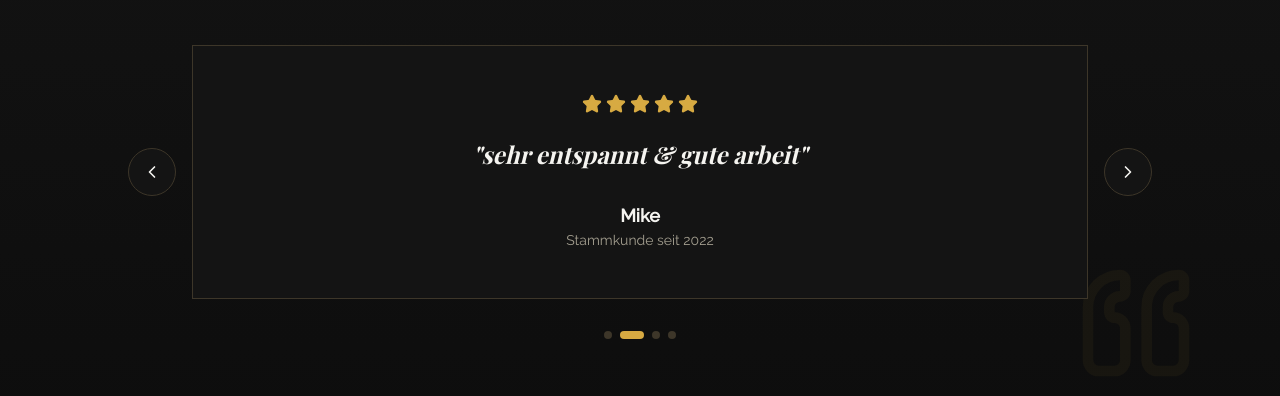
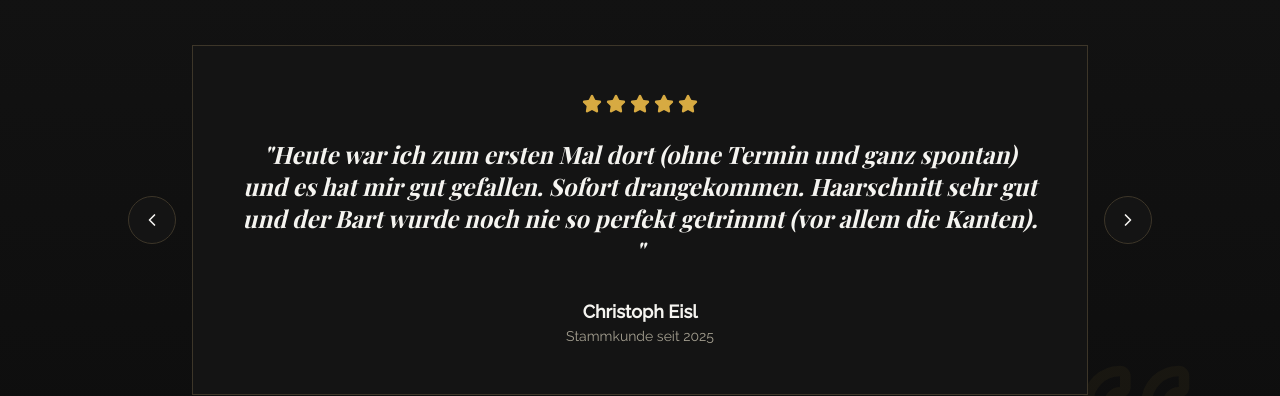
Before and after one commit to markkoehler-cyber/wazirbarbershop-demo, a React (Vite) app: page / in a window 1280 px wide. Shown: the part 3040-3436 px from the top of the page. Built offline with nearby package versions, Linux system fonts and the light colour scheme.

Commit message:
Update TestimonialsSection.tsx

```diff
--- a/src/components/sections/TestimonialsSection.tsx
+++ b/src/components/sections/TestimonialsSection.tsx
@@ -5,30 +5,30 @@ import { ChevronLeft, ChevronRight, Star, Quote } from 'lucide-react';
 const testimonials = [
   {
     id: 1,
-    name: 'Ermin',
-    role: 'Stammkunde seit 2020',
-    content: 'Super wie immer, liebe das Team.',
+    name: 'Christopher',
+    role: 'Stammkunde seit 2024',
+    content: 'Für mich persönlich einer der besten Frisör bei denen ich jemals war. Wenn nicht sogar der Beste. ',
     rating: 5,
   },
   {
     id: 2,
-    name: 'Mike',
-    role: 'Stammkunde seit 2022',
-    content: 'sehr entspannt & gute arbeit',
+    name: 'Christoph Eisl',
+    role: 'Stammkunde seit 2025',
+    content: 'Heute war ich zum ersten Mal dort (ohne Termin und ganz spontan) und es hat mir gut gefallen. Sofort drangekommen. Haarschnitt sehr gut und der Bart wurde noch nie so perfekt getrimmt (vor allem die Kanten). ',
     rating: 5,
   },
   {
     id: 3,
-    name: 'Omar',
+    name: 'Ryan Clumpner',
     role: 'Neuer Kunde',
-    content: 'Sehr gut',
+    content: 'Sehr talentierte Friseure, die freundlich und kompetent sind.',
     rating: 5,
   },
   {
     id: 4,
-    name: 'D I',
-    role: 'Stammkunde seit 2025',
-    content: 'Wir waren sehr zufrieden, sowohl mit meinem Haarschnitt, als auch mit dem meines Sohnes. Sehr nettes Ambiente und freundliche Mitarbeiter. Wir kommen wieder.',
+    name: 'Pouya Sepehr',
+    role: 'Stammkunde seit 2024',
+    content: 'Sicherlich einer der besten Barbershops in Wien! Bei Wazir wird man nicht nur hervorragend bedient, sondern genießt auch eine freundliche und einladende Atmosphäre.',
     rating: 5,
   },
 ];
```
